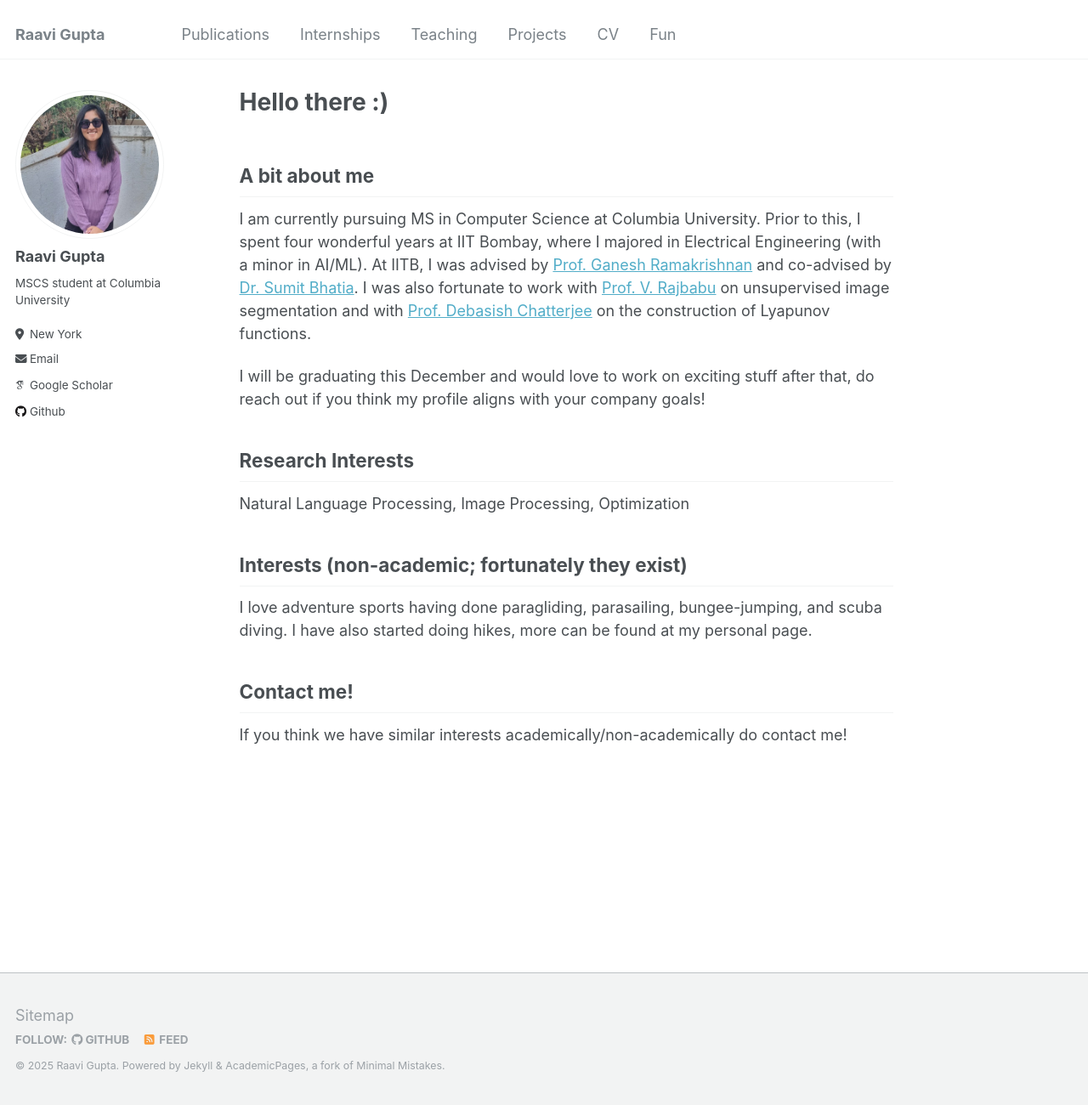
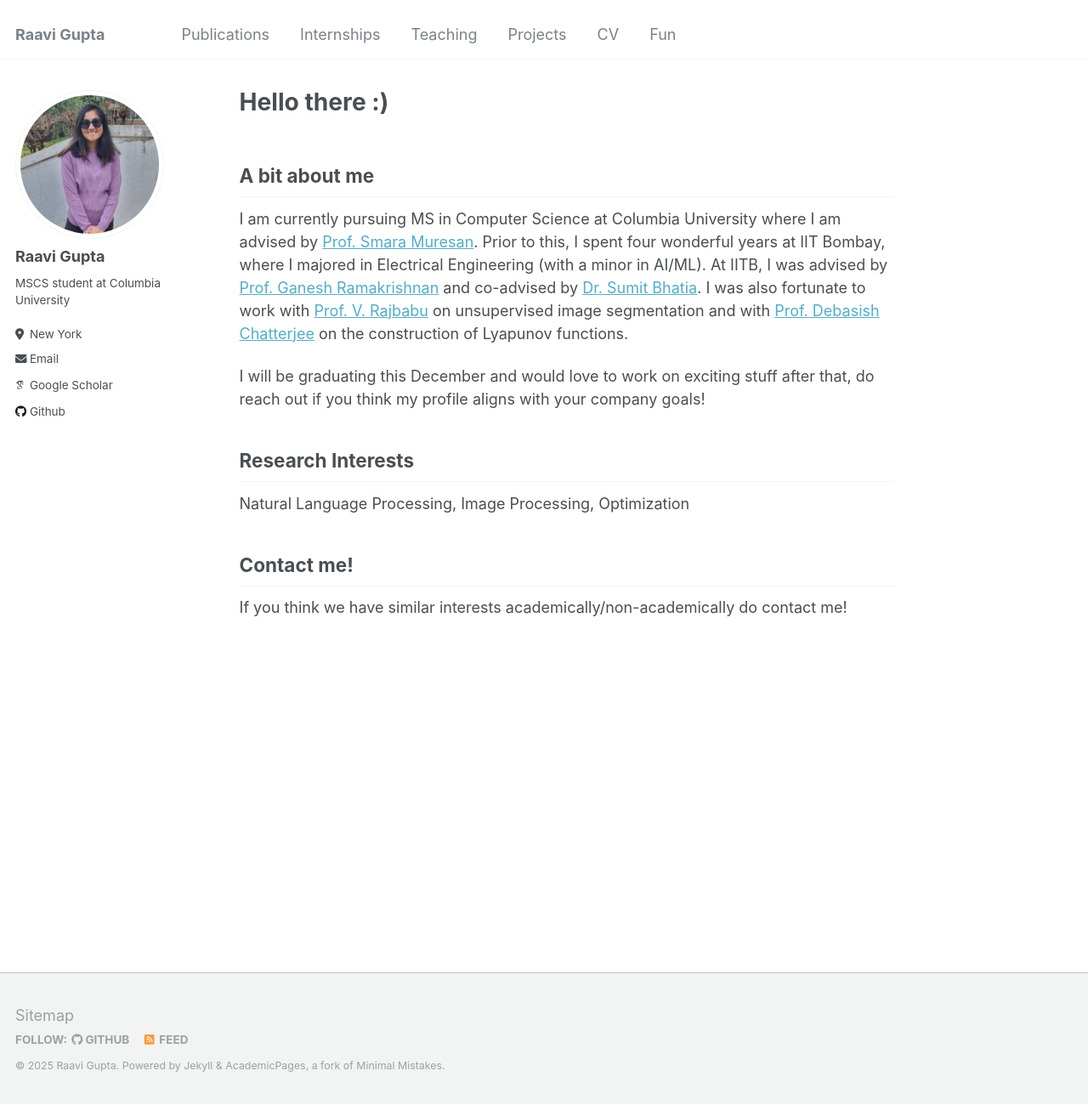
Before and after one commit to raavi02/raavi02.github.io, a Jekyll site: the page built from _pages/about.md, in a window 1280 px wide and 1300 px high. Shown: the whole window at 85% size. Built offline with Jekyll 4.4.1, drawn with Linux system fonts in a browser that asks for light colours; some web fonts are replaced.

Commit message:
minor changes

```diff
--- a/_pages/about.md
+++ b/_pages/about.md
@@ -9,7 +9,7 @@ redirect_from:
 
 ## A bit about me
 
-I am currently pursuing MS in Computer Science at Columbia University. Prior to this, I spent four wonderful years at IIT Bombay, where I majored in Electrical Engineering (with a minor in AI/ML). At IITB, I was advised by [Prof. Ganesh Ramakrishnan](https://www.cse.iitb.ac.in/~ganesh/) and co-advised by [Dr. Sumit Bhatia](http://sumitbhatia.net/). I was also fortunate to work with [Prof. V. Rajbabu](https://www.ee.iitb.ac.in/web/people/rajbabu-velmurugan/) on unsupervised image segmentation and with [Prof. Debasish Chatterjee](https://www.sc.iitb.ac.in/~chatterjee/master/homepage/index.html) on the construction of Lyapunov functions.
+I am currently pursuing MS in Computer Science at Columbia University where I am advised by [Prof. Smara Muresan](https://www.cs.columbia.edu/~smara/). Prior to this, I spent four wonderful years at IIT Bombay, where I majored in Electrical Engineering (with a minor in AI/ML). At IITB, I was advised by [Prof. Ganesh Ramakrishnan](https://www.cse.iitb.ac.in/~ganesh/) and co-advised by [Dr. Sumit Bhatia](http://sumitbhatia.net/). I was also fortunate to work with [Prof. V. Rajbabu](https://www.ee.iitb.ac.in/web/people/rajbabu-velmurugan/) on unsupervised image segmentation and with [Prof. Debasish Chatterjee](https://www.sc.iitb.ac.in/~chatterjee/master/homepage/index.html) on the construction of Lyapunov functions.
 
 I will be graduating this December and would love to work on exciting stuff after that, do reach out if you think my profile aligns with your company goals!
 
@@ -17,10 +17,6 @@ I will be graduating this December and would love to work on exciting stuff afte
 
 Natural Language Processing, Image Processing, Optimization
 
-## Interests (non-academic; fortunately they exist)
-
-I love adventure sports having done paragliding, parasailing, bungee-jumping, and scuba diving. I have also started doing hikes, more can be found at my personal page.
-
 ## Contact me!
 
 If you think we have similar interests academically/non-academically do contact me!
```
Also changed, not shown: _pages/fun.md (+2 -2 lines).
